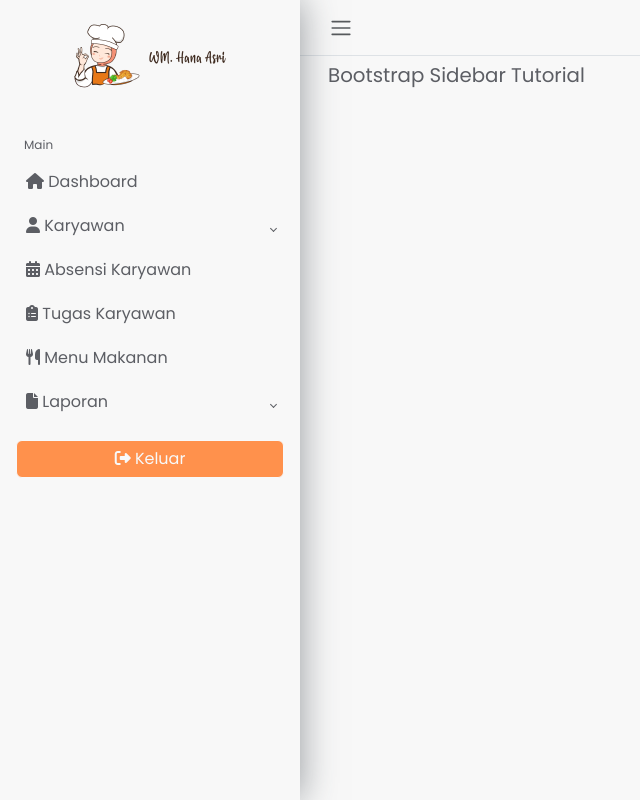
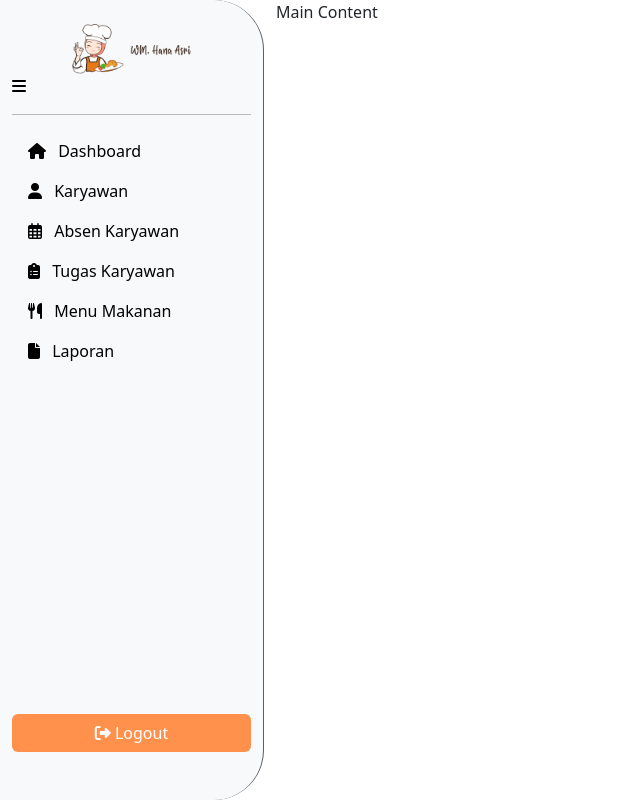
Before and after one commit to Project-Semester-3-Kelompok-6/web-hanaasri, a PHP site: page / in a window 1280 px wide. Shown: the whole page, without its empty margins (0-640 px from the left). Run offline with PHP 8.4, Linux system fonts and the light colour scheme; some libraries are stand-ins or nearby versions.

Commit message:
make sidebar in dashboard

```diff
--- a/resources/views/auth/css/lupapassword.css
+++ b/resources/views/auth/css/lupapassword.css
@@ -14,6 +14,7 @@ body {
     display: block;
     align-items: center;
     justify-self: center;
+    background: linear-gradient(to bottom, transparent 0%, black 99%);
 }
 
 .card {
@@ -41,7 +42,7 @@ body {
     border-color: none;
     outline: 0;
     box-shadow: none;
-    border: 2px solid #0d6efd
+    border: 2px solid #D76A05
 }
 
 .inputbox span{
@@ -64,7 +65,6 @@ body {
 }
 
 .proceed button {
-
     font-size: 15px
 }
 
--- a/resources/views/auth/gantipassword.php
+++ b/resources/views/auth/gantipassword.php
@@ -15,7 +15,7 @@
 </head>
 <body>
     <div class="container-fluid vh-100 p-0 m-0">
-        <div class="d-flex align-items-center justify-content-center vh-100">
+        <div class="d-flex align-items-center justify-content-center vh-100" >
             <div class="card rounded-5 p-4">
                 <div class="text-center mt-2">
                     <h2>Ganti Password</h2>
--- a/resources/views/auth/lupapassword.php
+++ b/resources/views/auth/lupapassword.php
@@ -15,7 +15,7 @@
 </head>
 <body>
     <div class="container-fluid vh-100 p-0 m-0">
-        <div class="d-flex align-items-center justify-content-center vh-100">
+        <div class="d-flex align-items-center justify-content-center vh-100" >
             <div class="card rounded-5 p-4">
                 <div class="text-center mt-2">
                     <h2>Lupa Password</h2>
--- a/resources/views/auth/verifikasi.php
+++ b/resources/views/auth/verifikasi.php
@@ -15,7 +15,7 @@
 </head>
 <body>
 <div class="container-fluid vh-100 p-0 m-0">
-        <div class="d-flex align-items-center justify-content-center vh-100">
+        <div class="d-flex align-items-center justify-content-center vh-100" >
             <div class="card rounded-5 p-4">
                 <div class="text-center mt-2">
                     <h2>Verifikasi Kode</h2>
--- a/resources/views/dashboard/index.css
+++ b/resources/views/dashboard/index.css
@@ -1,119 +1,17 @@
-@import url('https://fonts.googleapis.com/css2?family=Poppins&display=swap');
+.nav-pills li a:hover {
+    background-color: rgba(255, 145, 76, 0.5);
 
-*,
-::after,
-::before {
-    box-sizing: border-box;
 }
 
-body {
-    font-family: 'Poppins', sans-serif;
-    margin: 0;
-    background-color: #f8f8f8;
-    overflow: hidden;
+#sidebar {
+    width: 264px;
+    border-color: #5C5E64;
+    border-right: 2px;
+    border-top-right-radius: 50px;
+    border-bottom-right-radius: 50px;
+    border-right: 1px solid #5C5E64;
 }
 
-h3 {
-    font-size: 1.2375rem;
-    color: #5C5E64;
+#logout {
+    background-color: rgba(255, 145, 76, 1)
 }
-
-a {
-    cursor: pointer;
-    text-decoration: none;
-    font-family: 'Poppins', sans-serif;
-}
-
-li {
-    list-style: none;
-}
-
-/* Layout skeleton */
-
-#sidebar {
-    max-width: 300px;
-    min-width: 300px;
-    transition: all 0.35s ease-in-out;
-    box-shadow: 0 0 35px 0 rgba(49, 57, 66, 0.5);
-    z-index: 1111;
-}
-
-/* Sidebar collapse */
-
-#sidebar.collapsed {
-    margin-left: -300px;
-}
-
-.main {
-    display: flex;
-    flex-direction: column;
-    min-height: 100vh;
-    width: 100%;
-    overflow: hidden;
-    transition: all 0.35s ease-in-out;
-}
-
-.sidebar-nav {
-    padding: 0;
-}
-
-.sidebar-header {
-    color: #5C5E64;
-    font-size: .75rem;
-    padding: 1.5rem 1.5rem .375rem;
-}
-
-a.sidebar-link {
-    padding: .625rem 1.625rem;
-    color: #5C5E64;
-    position: relative;
-    display: block;
-    font-size: 1rem;
-}
-
-.sidebar-link[data-bs-toggle="collapse"]::after {
-    border: solid;
-    border-width: 0 .075rem .075rem 0;
-    content: "";
-    display: inline-block;
-    padding: 2px;
-    position: absolute;
-    right: 1.5rem;
-    top: 1.4rem;
-    transform: rotate(-135deg);
-    transition: all .2s ease-out;
-}
-
-.sidebar-link[data-bs-toggle="collapse"].collapsed::after {
-    transform: rotate(45deg);
-    transition: all .2s ease-out;
-}
-
-.content {
-    flex: 1;
-    max-width: 100vw;
-    width: 100vw;
-}
-
-#submenu {
-    padding-left: 20px;
-}
-
-#laporan {
-    margin-left: 15px;
-}
-
-/* Button Keluar */
-#btnkeluar {
-    background-color: #FF914C;
-    ;
-}
-
-
-/* Responsive */
-
-@media (min-width:768px) {
-    .content {
-        width: auto;
-    }
-}
--- a/resources/views/dashboard/index.html
+++ b/resources/views/dashboard/index.html
@@ -1,114 +1,99 @@
 <!DOCTYPE html>
 <html lang="en">
-
 <head>
-    <meta charset="UTF-8">
-    <meta http-equiv="X-UA-Compatible" content="IE=edge">
-    <meta name="viewport" content="width=device-width, initial-scale=1.0">
-    <script src="https://kit.fontawesome.com/ae360af17e.js" crossorigin="anonymous"></script>
-    <link href="https://cdn.jsdelivr.net/npm/bootstrap@5.3.0-alpha3/dist/css/bootstrap.min.css" rel="stylesheet"
-        integrity="sha384-KK94CHFLLe+nY2dmCWGMq91rCGa5gtU4mk92HdvYe+M/SXH301p5ILy+dN9+nJOZ" crossorigin="anonymous">
-    <link rel="stylesheet" href="index.css">
-    <title>Sidebar With Bootstrap</title>
-</head>
-
+    <!-- Tambahkan link ke file CSS Bootstrap -->
+    <link class="nav-link" href="https://cdn.jsdelivr.net/npm/bootstrap@5.3.0/dist/css/bootstrap.min.css" rel="stylesheet">
+    <!-- Font -->
+    <link rel="preconnect" class="nav-link" href="https://fonts.googleapis.com">
+    <link rel="preconnect" class="nav-link" href="https://fonts.gstatic.com" crossorigin>
+    <link class="nav-link" href="https://fonts.googleapis.com/css2?family=Poppins&display=swap" rel="stylesheet">
+    <!-- CSS -->
+    <link rel="stylesheet" class="nav-link" href="index.css">
+    <!-- JS -->
+    <script src="index.js"></script>
+    <!-- Font Awesome -->
+    <link rel="stylesheet" href="https://cdnjs.cloudflare.com/ajax/libs/font-awesome/6.4.2/css/all.min.css" integrity="sha512-z3gLpd7yknf1YoNbCzqRKc4qyor8gaKU1qmn+CShxbuBusANI9QpRohGBreCFkKxLhei6S9CQXFEbbKuqLg0DA==" crossorigin="anonymous" referrerpolicy="no-referrer" /></head>
 <body>
-    <div class="wrapper d-flex width align-items-stretch">
-        <!-- Sidebar -->
-        <aside id="sidebar">
-            <div class="h-100">
-                <div class="sidebar-logo d-flex justify-content-center py-4">
-                    <img src="img/Logo.png" class="img-fluid" alt="Logo Hana Asri">
+    <div class="container-fluid">
+        <div class="row row-cols-2">
+            <div class="d-flex flex-column justify-content-between col-auto bg-light min-vh-100" id="sidebar">
+                <div class="mt-4 w-100">
+                    <div class="d-flex justify-content-center">
+                        <img src="img/Logo.png" alt="Logo Hana Asri" height="50px">
                     </div>
-                <!-- Sidebar Navigation -->
-                <ul class="sidebar-nav">
-                    <li class="sidebar-header mx-auto">
-                        Main
-                    </li>
-                    <li class="sidebar-item">
-                        <a href="#" class="sidebar-link">
+                    <button class="navbar-toggler text-black" type="button" data-bs-toggle="collapse" data-bs-target="#sidebarCollapse" aria-controls="sidebarCollapse" aria-expanded="false" aria-label="Toggle sidebar">
+                        <span class="" role="button" ><i class="fa fa-bars" aria-hidden="true" style="color:#000000"></i></span>
+                    </button>
+                    <hr class="text-black"/>
+                    <ul class="nav nav-pills flex-column mt-2 mt-sm-0" id="menu">
+                        <li class="nav-item">
+                            <a class="nav-link text-black" href="#" aria-current="page">
                                 <i class="fa-solid fa-house"></i>
-                               Dashboard
+                                <span class="ms-2">Dashboard</span>
                             </a>
                         </li>
-                    <li class="sidebar-item">
-                        <a href="#" class="sidebar-link collapsed" data-bs-toggle="collapse" data-bs-target="#pages"
-                            aria-expanded="false" aria-controls="pages">
+                        <li class="nav-item">
+                            <a class="nav-link text-black" href="#sidemenu" data-bs-toggle="collapse">
                                 <i class="fa-solid fa-user"></i>
-                            Karyawan
+                                <span class="ms-2">Karyawan</span>
                             </a>
-                        <ul id="pages" class="sidebar-dropdown list-unstyled collapse pl-2" data-bs-parent="#sidebar">
-                            <li class="sidebar-item" id="laporan">
-                                <a href="#" class="sidebar-link">Karyawan Tetap</a>
+                            <ul class="nav collapse ms-3 flex-column" id="sidemenu" data-bs-parent="#menu">
+                                <li class="nav-item">
+                                    <a class="nav-link text-black" href="#">Karyawan Tetap</a>
                                 </li>
-                            <li class="sidebar-item" id="laporan">
-                                <a href="#" class="sidebar-link">Karyawan Tidak Tetap</a>
+                                <li class="nav-item">
+                                    <a class="nav-link text-black" href="#">Karyawan Tidak Tetap</a>
                                 </li>
                             </ul>
                         </li>
-                    <li class="sidebar-item">
-                        <a href="#" class="sidebar-link">
-                            <i class="fa-solid fa-calendar-days"></i>
-                            Absensi Karyawan
+                        <li class="nav-item">
+                            <a class="nav-link text-black" href="#" aria-current="page">
+                                <i class="fa-regular fa-calendar-days"></i>
+                                <span class="ms-2">Absen Karyawan</span>
                             </a>
                         </li>
-                    <li class="sidebar-item">
-                        <a href="#" class="sidebar-link">
+                        <li class="nav-item">
+                            <a class="nav-link text-black" href="#" aria-current="page">
                                 <i class="fa-solid fa-clipboard-list"></i>
-                            Tugas Karyawan
+                                <span class="ms-2">Tugas Karyawan</span>
                             </a>
                         </li>
-                    <li class="sidebar-item">
-                        <a href="#" class="sidebar-link">
+                        <li class="nav-item">
+                            <a class="nav-link text-black" href="#" aria-current="page">
                                 <i class="fa-solid fa-utensils"></i>
-                            Menu Makanan
+                                <span class="ms-2">Menu Makanan</span>
                             </a>
                         </li>
-                    <li class="sidebar-item">
-                        <a href="#" class="sidebar-link collapsed" data-bs-toggle="collapse" data-bs-target="#dashboard"
-                            aria-expanded="false" aria-controls="dashboard">
+                        <li class="nav-item">
+                            <a class="nav-link text-black" href="#sidemenu-2" data-bs-toggle="collapse">
                                 <i class="fa-solid fa-file"></i>
-                            Laporan
+                                <span class="ms-2">Laporan</span>
                             </a>
-                        <ul id="dashboard" class="sidebar-dropdown list-unstyled collapse" data-bs-parent="#sidebar">
-                            <li class="sidebar-item">
-                                <a href="#" class="sidebar-link" id="laporan">Absensi</a>
+                            <ul class="nav collapse ms-3 flex-column" id="sidemenu-2" data-bs-parent="#menu">
+                                <li class="nav-item">
+                                    <a class="nav-link text-black" href="#">Absensi</a>
                                 </li>
-                            <li class="sidebar-item">
-                                <a href="#" class="sidebar-link" id="laporan">Tugas</a>
-                            </li>
-                            <li class="sidebar-item">
-                                <a href="#" class="sidebar-link" id="laporan">Pemasukan</a>
+                                <li class="nav-item">
+                                    <a class="nav-link text-black" href="#">Tugas</a>
                                 </li>
                             </ul>
                         </li>
                     </ul>
-                <div class="d-grid px-3">
-                    <button class="btn btn-outline-light" id="btnkeluar" type="button"><i class="fa-solid fa-right-from-bracket"></i> Keluar</button>
+                </div>
+                <div class="mb-5">
+                    <button type="button" class="btn w-100 text-white" id="logout">
+                        <i class="fa-solid fa-right-from-bracket"></i>
+                        <span>Logout</span>
+                    </button>
+
                 </div>
             </div>
-        </aside>
-        <!-- Main Component -->
-        <div class="main">
-            <nav class="navbar navbar-expand px-3 border-bottom">
-                <!-- Button for sidebar toggle -->
-                <button class="btn" type="button" data-bs-theme="light">
-                    <span class="navbar-toggler-icon"></span>
-                </button>
-            </nav>
-            <main class="content px-3 py-2">
-                <div class="container-fluid">
-                    <div class="mb-3">
-                        <h3>Bootstrap Sidebar Tutorial</h3>
+            <div>
+                Main Content
             </div>
         </div>
-            </main>
     </div>
-    </div>
-    <script src="https://cdn.jsdelivr.net/npm/bootstrap@5.3.0-alpha3/dist/js/bootstrap.bundle.min.js"
-        integrity="sha384-ENjdO4Dr2bkBIFxQpeoTz1HIcje39Wm4jDKdf19U8gI4ddQ3GYNS7NTKfAdVQSZe"
-        crossorigin="anonymous"></script>
-    <script src="script.js"></script>
+    <!-- Tambahkan script untuk Bootstrap JavaScript -->
+    <script src="https://cdn.jsdelivr.net/npm/bootstrap@5.3.0/dist/js/bootstrap.bundle.min.js"></script>
 </body>
-
 </html>
--- a/resources/views/dashboard/index.js
+++ /dev/null
@@ -1,4 +0,0 @@
-const toggler = document.querySelector(".btn");
-toggler.addEventListener("click",function(){
-    document.querySelector("#sidebar").classList.toggle("collapsed");
-});
```
Lines whose indentation alone changed are shown as unchanged.
